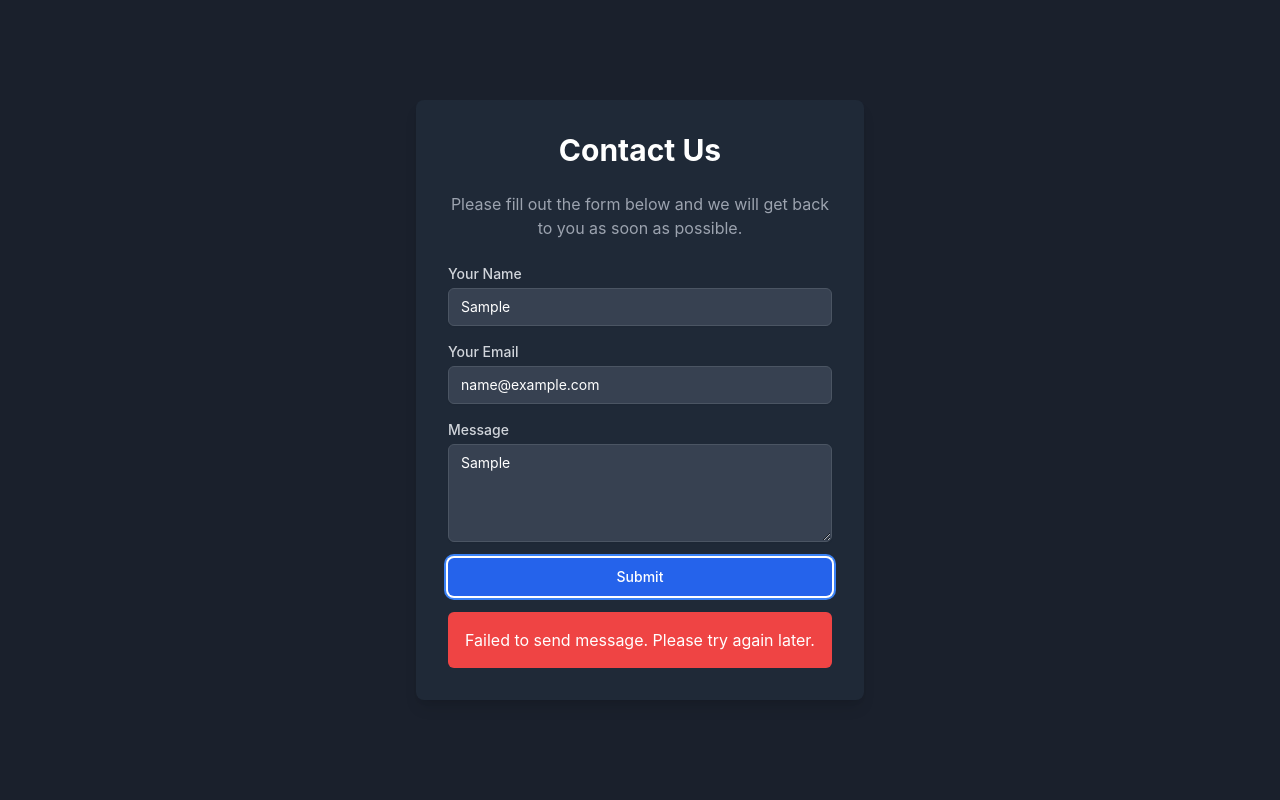
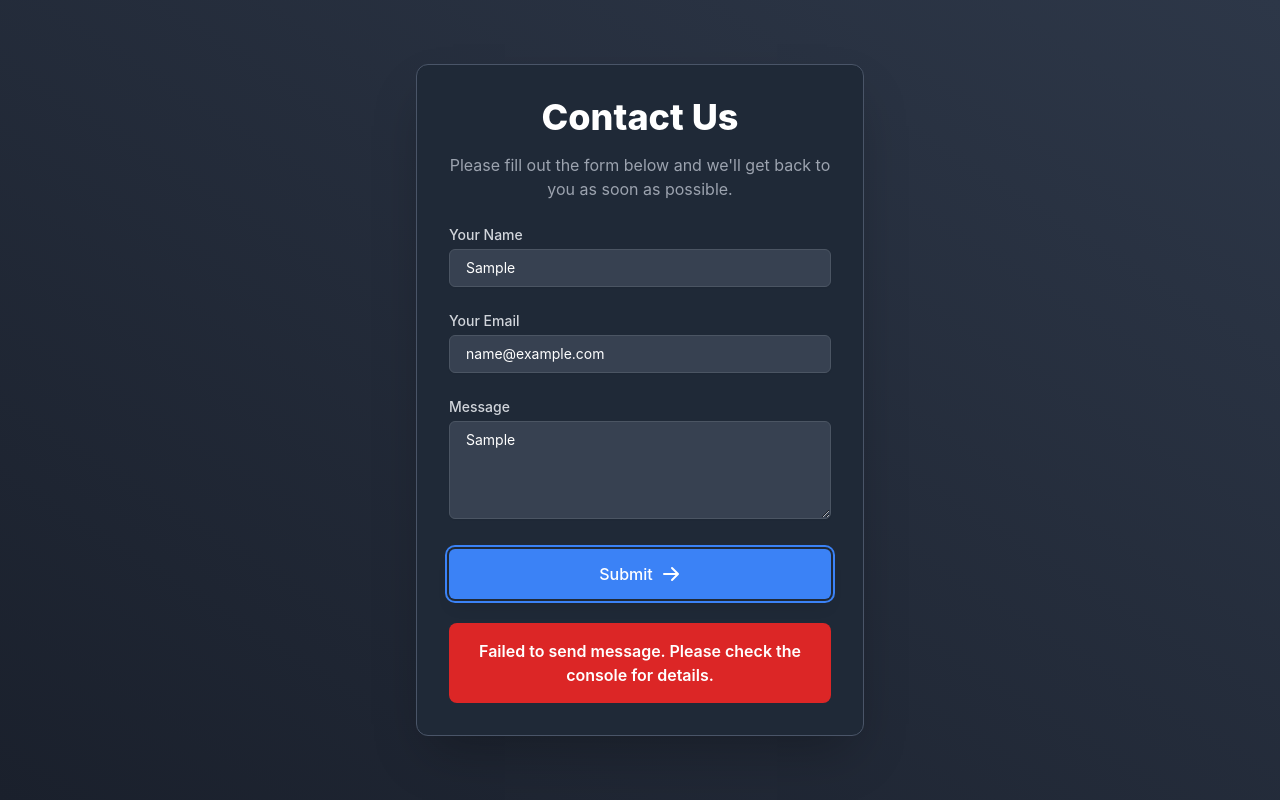
Before and after one commit to iamsheersh/contactmemail, a website: page index.html in a window 1280 px wide. Both pictures are taken after typing "Sample", "name@example.com", "Sample" into the empty fields and a click on the button "Submit". Drawn offline with nearby package versions, Linux system fonts and the light colour scheme; no server answers.

Commit message:
Update index.html

```diff
--- a/index.html
+++ b/index.html
@@ -12,6 +12,10 @@
                 extend: {
                     fontFamily: {
                         sans: ['Inter', 'sans-serif']
+                    },
+                    colors: {
+                        'primary-blue': '#3B82F6',
+                        'dark-gray': '#1F2937'
                     }
                 }
             }
@@ -20,101 +24,133 @@
     <style>
         body {
             font-family: 'Inter', sans-serif;
-            background-color: #1a202c;
+            background: #1a202c;
+            background-image: linear-gradient(to top right, #1a202c, #2d3748);
             color: #e2e8f0;
+            transition: all 0.3s ease-in-out;
+        }
+        .form-container {
+            transition: transform 0.3s ease-in-out, box-shadow 0.3s ease-in-out;
+            border: 1px solid #4a5568;
+        }
+        .form-container:hover {
+            transform: translateY(-5px);
+            box-shadow: 0 10px 20px rgba(0, 0, 0, 0.2);
+        }
+        input, textarea {
+            transition: border-color 0.3s ease-in-out, box-shadow 0.3s ease-in-out;
+        }
+        input:focus, textarea:focus {
+            outline: none;
+            box-shadow: 0 0 0 3px rgba(59, 130, 246, 0.5);
+            border-color: #3B82F6;
+        }
+        .submit-btn {
+            transition: background-color 0.3s ease-in-out, transform 0.1s ease-in-out;
+        }
+        .submit-btn:active {
+            transform: scale(0.98);
+        }
+        .fade-in {
+            animation: fadeIn 0.5s ease-in-out;
+        }
+        @keyframes fadeIn {
+            from { opacity: 0; transform: translateY(10px); }
+            to { opacity: 1; transform: translateY(0); }
         }
     </style>
 </head>
-<body class="flex items-center justify-center min-h-screen">
+<body class="flex flex-col items-center justify-center min-h-screen p-4">
 
-    <div class="bg-gray-800 p-8 rounded-lg shadow-lg w-full max-w-md mx-4">
-        <h1 class="text-3xl font-bold text-center text-white mb-6">Contact Us</h1>
+    <!-- Main Content Container -->
+    <div class="form-container bg-dark-gray p-8 rounded-xl shadow-2xl w-full max-w-md mx-4 fade-in">
+        <h1 class="text-4xl font-extrabold text-center text-white mb-4">Contact Us</h1>
         <p class="text-gray-400 text-center mb-6">
-            Please fill out the form below and we will get back to you as soon as possible.
+            Please fill out the form below and we'll get back to you as soon as possible.
         </p>
-        <form id="contactForm" class="space-y-4">
+        <form id="contactForm" class="space-y-6">
             <div>
-                <label for="name" class="block text-sm font-medium text-gray-300">Your Name</label>
+                <label for="name" class="block text-sm font-medium text-gray-300 mb-1">Your Name</label>
                 <input type="text" id="name" name="name" required
-                       class="mt-1 block w-full px-3 py-2 bg-gray-700 border border-gray-600 rounded-md text-white shadow-sm focus:outline-none focus:ring-blue-500 focus:border-blue-500 sm:text-sm">
+                       class="w-full px-4 py-2 bg-gray-700 border border-gray-600 rounded-md text-white shadow-sm placeholder-gray-500 focus:ring-primary-blue focus:border-primary-blue sm:text-sm">
             </div>
             <div>
-                <label for="email" class="block text-sm font-medium text-gray-300">Your Email</label>
+                <label for="email" class="block text-sm font-medium text-gray-300 mb-1">Your Email</label>
                 <input type="email" id="email" name="email" required
-                       class="mt-1 block w-full px-3 py-2 bg-gray-700 border border-gray-600 rounded-md text-white shadow-sm focus:outline-none focus:ring-blue-500 focus:border-blue-500 sm:text-sm">
+                       class="w-full px-4 py-2 bg-gray-700 border border-gray-600 rounded-md text-white shadow-sm placeholder-gray-500 focus:ring-primary-blue focus:border-primary-blue sm:text-sm">
             </div>
             <div>
-                <label for="message" class="block text-sm font-medium text-gray-300">Message</label>
+                <label for="message" class="block text-sm font-medium text-gray-300 mb-1">Message</label>
                 <textarea id="message" name="message" rows="4" required
-                          class="mt-1 block w-full px-3 py-2 bg-gray-700 border border-gray-600 rounded-md text-white shadow-sm focus:outline-none focus:ring-blue-500 focus:border-blue-500 sm:text-sm"></textarea>
+                          class="w-full px-4 py-2 bg-gray-700 border border-gray-600 rounded-md text-white shadow-sm placeholder-gray-500 focus:ring-primary-blue focus:border-primary-blue sm:text-sm"></textarea>
             </div>
             <button type="submit"
-                    class="w-full flex justify-center py-2 px-4 border border-transparent rounded-md shadow-sm text-sm font-medium text-white bg-blue-600 hover:bg-blue-700 focus:outline-none focus:ring-2 focus:ring-offset-2 focus:ring-blue-500">
+                    class="submit-btn w-full flex items-center justify-center py-3 px-4 border border-transparent rounded-md shadow-lg text-base font-medium text-white bg-primary-blue hover:bg-blue-700 focus:outline-none focus:ring-2 focus:ring-offset-2 focus:ring-primary-blue focus:ring-offset-dark-gray">
                 Submit
+                <svg xmlns="http://www.w3.org/2000/svg" class="h-5 w-5 ml-2" viewBox="0 0 20 20" fill="currentColor">
+                    <path fill-rule="evenodd" d="M10.293 3.293a1 1 0 011.414 0l6 6a1 1 0 010 1.414l-6 6a1 1 0 01-1.414-1.414L14.586 11H3a1 1 0 110-2h11.586l-4.293-4.293a1 1 0 010-1.414z" clip-rule="evenodd" />
+                </svg>
             </button>
         </form>
-        <div id="messageBox" class="mt-4 p-4 rounded-md text-center hidden"></div>
+        <div id="messageBox" class="mt-6 p-4 rounded-lg text-center font-semibold hidden fade-in"></div>
     </div>
 
     <script>
-        document.getElementById('contactForm').addEventListener('submit', function(event) {
-            // Prevent the default form submission behavior
+        const contactForm = document.getElementById('contactForm');
+        const messageBox = document.getElementById('messageBox');
+
+        // Function to display messages to the user
+        function showMessage(message, type = 'info') {
+            messageBox.textContent = message;
+            messageBox.classList.remove('hidden');
+
+            if (type === 'success') {
+                messageBox.className = 'mt-6 p-4 rounded-lg text-center font-semibold bg-green-600 text-white block fade-in';
+            } else if (type === 'error') {
+                messageBox.className = 'mt-6 p-4 rounded-lg text-center font-semibold bg-red-600 text-white block fade-in';
+            } else { // info
+                messageBox.className = 'mt-6 p-4 rounded-lg text-center font-semibold bg-gray-600 text-gray-200 block fade-in';
+            }
+        }
+
+        contactForm.addEventListener('submit', async function(event) {
             event.preventDefault();
 
-            // Display a sending message
-            const messageBox = document.getElementById('messageBox');
-            messageBox.textContent = 'Sending your message...';
-            messageBox.className = 'mt-4 p-4 rounded-md text-center bg-gray-700 text-gray-300 block';
+            showMessage('Sending your message...', 'info');
 
-            // Gather the form data
+            // Get form data
             const formData = new FormData(event.target);
-            const data = Object.fromEntries(formData.entries());
+            const data = {
+                name: formData.get('name'),
+                email: formData.get('email'),
+                message: formData.get('message')
+            };
 
-            // The URL for your backend server. REPLACE THIS URL with your deployed URL.
-            // **CHANGE THIS LINE TO USE YOUR LOCALHOST SERVER URL**
-            const serverUrl = 'https://eloquent-axolotl-59643c.netlify.app/';
+            // The URL is now updated to the correct Netlify Functions endpoint
+            const serverUrl = 'https://eloquent-axolotl-59643c.netlify.app/.netlify/functions/send-email';
 
-            fetch(serverUrl, {
+            try {
+                const response = await fetch(serverUrl, {
                     method: 'POST',
                     headers: {
                         'Content-Type': 'application/json',
                     },
                     body: JSON.stringify(data),
-            })
-            .then(response => {
-                if (!response.ok) {
-                    throw new Error('Network response was not ok');
-                }
-                return response.json();
-            })
-            .then(result => {
-                console.log('Success:', result);
-                messageBox.textContent = 'Message sent successfully!';
-                messageBox.className = 'mt-4 p-4 rounded-md text-center bg-green-500 text-white block';
-                // Reset the form after successful submission
-                document.getElementById('contactForm').reset();
-            })
-            .catch(error => {
-                console.error('Error:', error);
-                messageBox.textContent = 'Failed to send message. Please try again later.';
-                messageBox.className = 'mt-4 p-4 rounded-md text-center bg-red-500 text-white block';
-            });
                 });
 
-        // Function to create a custom modal/message box
-        function showMessage(message, type) {
-            const messageBox = document.getElementById('messageBox');
-            messageBox.textContent = message;
-            messageBox.classList.remove('hidden');
-            if (type === 'success') {
-                messageBox.className = 'mt-4 p-4 rounded-md text-center bg-green-500 text-white block';
-            } else if (type === 'error') {
-                messageBox.className = 'mt-4 p-4 rounded-md text-center bg-red-500 text-white block';
+                const result = await response.json();
+
+                if (response.ok) {
+                    showMessage(result.message, 'success');
+                    contactForm.reset();
                 } else {
-                messageBox.className = 'mt-4 p-4 rounded-md text-center bg-gray-700 text-gray-300 block';
+                    showMessage(result.message, 'error');
                 }
+            } catch (error) {
+                console.error('Network Error:', error);
+                showMessage('Failed to send message. Please check the console for details.', 'error');
             }
+        });
     </script>
-
 </body>
 </html>
```
Lines whose indentation alone changed are shown as unchanged.
